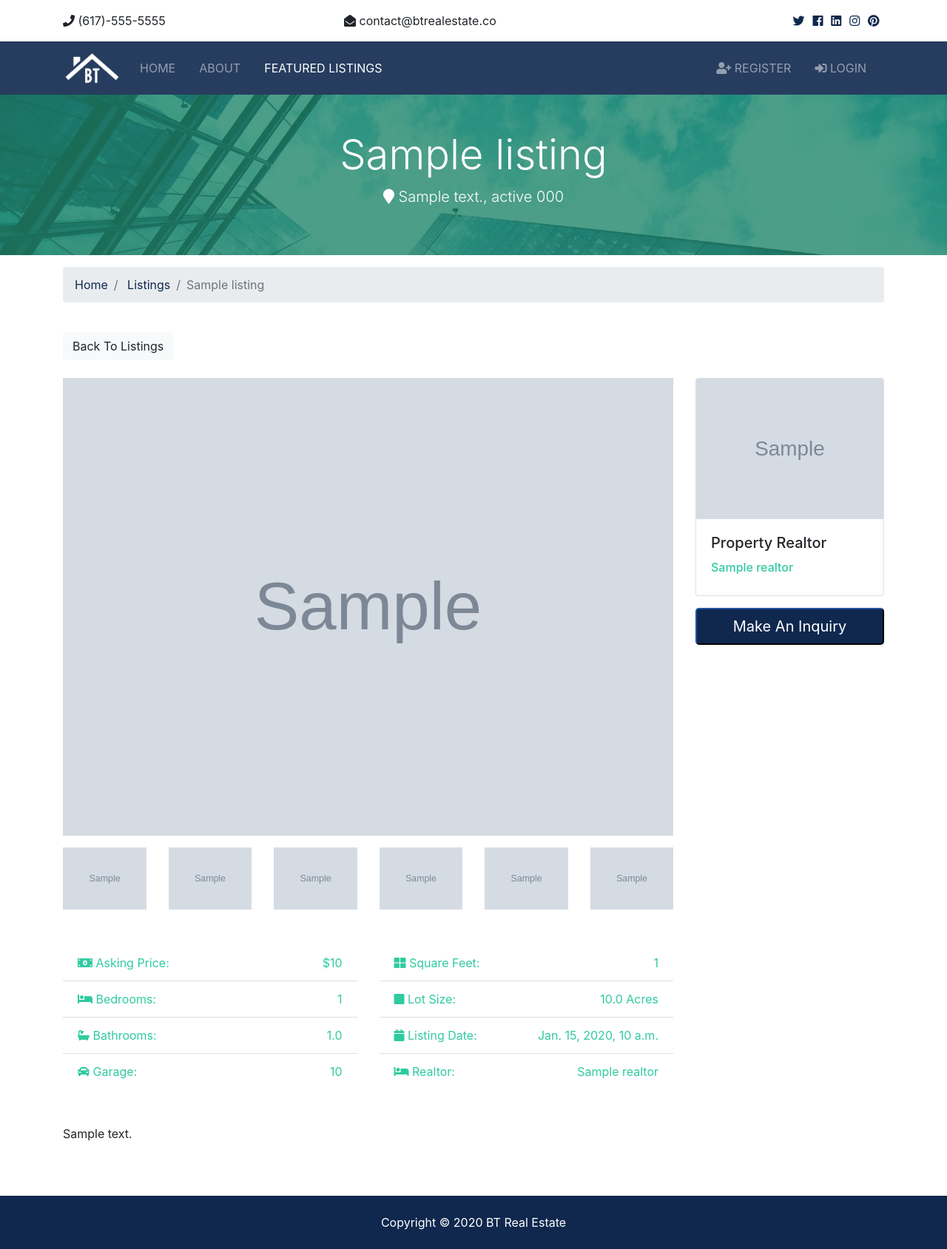
After one commit to mark-night/demo-django-realestate, a Django app: page /listings/1/ in a window 1280 px wide. The commit adds this page. Shown: the whole page at 74% size. Run offline with Django 3.2, Linux system fonts and the light colour scheme; tables that the repository leaves empty hold one stand-in row (values such as "Sample post"); grey boxes marked "Sample" are stand-in pictures; some libraries are stand-ins or nearby versions.

Commit message:
recontructed project to make it more modulized.

```diff
--- /dev/null
+++ b/apps/listings/templates/listings/listing.html
@@ -0,0 +1,161 @@
+{% extends 'btre/base.html' %}
+{% load humanize %}
+{% block content %}
+<section id="showcase-inner" class="py-5 text-white">
+  <div class="container">
+    <div class="row text-center">
+      <div class="col-md-12">
+        <h1 class="display-4">{{ listing.title }}</h1>
+        <p class="lead">
+          <i class="fas fa-map-marker"></i> {{ listing.address }}, {{ listing.state }} {{ listing.zipcode }}</p>
+      </div>
+    </div>
+  </div>
+</section>
+
+<!-- Breadcrumb -->
+<section id="bc" class="mt-3">
+  <div class="container">
+    <nav>
+      <ol class="breadcrumb">
+        <li class="breadcrumb-item">
+          <a href="{% url 'index' %}">Home</a>
+        </li>
+        <li class="breadcrumb-item">
+          <a href="{% url 'listings' %}">Listings</a>
+        </li>
+        <li class="breadcrumb-item active">{{ listing.title }}</li>
+      </ol>
+    </nav>
+  </div>
+</section>
+
+<!-- Listing -->
+<section id="listing" class="py-4">
+  <div class="container">
+    <a href="{% url 'listings' %}" class="btn btn-light mb-4">Back To Listings</a>
+    <div class="row">
+      <div class="col-md-9">
+        <!-- Home Main Image -->
+        <img src="{{ listing.photo_main.url }}" alt="" class="img-main img-fluid mb-3">
+        <!-- Thumbnails -->
+        <div class="row mb-5 thumbs">
+          {% for photo in photos %}
+          {% if photo %}
+          <div class="col-md-2">
+            <a href="{{ photo.url }}" data-lightbox="home-images">
+              <img src="{{ photo.url }}" alt="" class="img-fluid">
+            </a>
+          </div>
+          {% endif %}
+          {% endfor %}
+        </div>
+        <!-- Fields -->
+        <div class="row mb-5 fields">
+          <div class="col-md-6">
+            <ul class="list-group list-group-flush">
+              <li class="list-group-item text-secondary">
+                <i class="fas fa-money-bill-alt"></i> Asking Price:
+                <span class="float-right">${{ listing.price | intcomma }}</span>
+              </li>
+              <li class="list-group-item text-secondary">
+                <i class="fas fa-bed"></i> Bedrooms:
+                <span class="float-right">{{ listing.bedrooms }}</span>
+              </li>
+              <li class="list-group-item text-secondary">
+                <i class="fas fa-bath"></i> Bathrooms:
+                <span class="float-right">{{ listing.bathrooms }}</span>
+              </li>
+              <li class="list-group-item text-secondary">
+                <i class="fas fa-car"></i> Garage:
+                <span class="float-right">{{ listing.garage }}
+                </span>
+              </li>
+            </ul>
+          </div>
+          <div class="col-md-6">
+            <ul class="list-group list-group-flush">
+              <li class="list-group-item text-secondary">
+                <i class="fas fa-th-large"></i> Square Feet:
+                <span class="float-right">{{ listing.sqft | intcomma }}</span>
+              </li>
+              <li class="list-group-item text-secondary">
+                <i class="fas fa-square"></i> Lot Size:
+                <span class="float-right">{{ listing.lot_size }} Acres
+                </span>
+              </li>
+              <li class="list-group-item text-secondary">
+                <i class="fas fa-calendar"></i> Listing Date:
+                <span class="float-right">{{ listing.list_date }}</span>
+              </li>
+              <li class="list-group-item text-secondary">
+                <i class="fas fa-bed"></i> Realtor:
+                <span class="float-right">{{ listing.realtor }}
+                </span>
+              </li>
+            </ul>
+          </div>
+        </div>
+
+        <!-- Description -->
+        <div class="row mb-5">
+          <div class="col-md-12">
+            {{ listing.description }}
+          </div>
+        </div>
+      </div>
+      <div class="col-md-3">
+        <div class="card mb-3">
+          <img class="card-img-top" src="{{ listing.realtor.photo.url }}" alt="">
+          <div class="card-body">
+            <h5 class="card-title">Property Realtor</h5>
+            <h6 class="text-secondary">{{ listing.realtor }}</h6>
+          </div>
+        </div>
+        <button class="btn-primary btn-block btn-lg" data-toggle="modal" data-target="#inquiryModal">Make An
+          Inquiry</button>
+      </div>
+    </div>
+  </div>
+</section>
+
+<!-- Inquiry Modal -->
+<div class="modal fade" id="inquiryModal" role="dialog">
+  <div class="modal-dialog">
+    <div class="modal-content">
+      <div class="modal-header">
+        <h5 class="modal-title" id="inquiryModalLabel">Make An Inquiry</h5>
+        <button type="button" class="close" data-dismiss="modal">
+          <span>&times;</span>
+        </button>
+      </div>
+      <div class="modal-body">
+        <form>
+          <div class="form-group">
+            <label for="property_name" class="col-form-label">Property:</label>
+            <input type="text" name="listing" class="form-control" value="{{ listing.title }}" disabled>
+          </div>
+          <div class="form-group">
+            <label for="name" class="col-form-label">Name:</label>
+            <input type="text" name="name" class="form-control" required>
+          </div>
+          <div class="form-group">
+            <label for="email" class="col-form-label">Email:</label>
+            <input type="email" name="email" class="form-control" required>
+          </div>
+          <div class="form-group">
+            <label for="phone" class="col-form-label">Phone:</label>
+            <input type="text" name="phone" class="form-control">
+          </div>
+          <div class="form-group">
+            <label for="message" class="col-form-label">Message:</label>
+            <textarea name="message" class="form-control"></textarea>
+          </div>
+          <hr>
+          <input type="submit" value="Send" class="btn btn-block btn-secondary">
+        </form>
+      </div>
+    </div>
+  </div>
+</div>
+{% endblock content %}
--- a/templates/listings/listings.html
+++ b/apps/listings/templates/listings/listings.html
@@ -1,4 +1,4 @@
-{% extends 'base.html' %}
+{% extends 'btre/base.html' %}
 {% load humanize %}
 {% block content %}
 <section id="showcase-inner" class="py-5 text-white">
--- a/templates/listings/search.html
+++ b/apps/listings/templates/listings/search.html
@@ -1,4 +1,4 @@
-{% extends 'base.html' %}
+{% extends 'btre/base.html' %}
 
 {% block content %}
 <h1>SEARCH</h1>
--- a/apps/listings/urls.py
+++ b/apps/listings/urls.py
@@ -3,6 +3,6 @@ from . import views
 
 urlpatterns = [
     path('', views.index, name='listings'),
-    path('<int:listing_id>', views.listing, name='listing'),
+    path('<int:listing_id>/', views.listing, name='listing'),
     path('search/', views.search, name='search'),
 ]
--- a/apps/listings/views.py
+++ b/apps/listings/views.py
@@ -1,4 +1,4 @@
-from django.shortcuts import render
+from django.shortcuts import render, get_object_or_404
 from django.core.paginator import Paginator
 from .models import Listing
 
@@ -14,7 +14,10 @@ def index(req):
 
 
 def listing(req, listing_id):
-    return render(req, 'listings/listing.html')
+    listing = get_object_or_404(Listing, pk=listing_id)
+    photos = [getattr(listing, f'photo_{str(x + 1)}')
+              for x in range(6)]
+    return render(req, 'listings/listing.html', {'listing': listing, 'photos': photos})
 
 
 def search(req):
--- a/templates/pages/about.html
+++ b/apps/pages/templates/pages/about.html
@@ -1,4 +1,4 @@
-{% extends 'base.html' %}
+{% extends 'btre/base.html' %}
 {% load static %}
 
 {% block content %}
--- a/templates/pages/index.html
+++ b/apps/pages/templates/pages/index.html
@@ -1,4 +1,4 @@
-{% extends 'base.html' %}
+{% extends 'btre/base.html' %}
 {% load static %}
 {% load humanize %}
 {% block content %}
--- a/templates/base.html
+++ b/btre/templates/btre/base.html
@@ -18,14 +18,14 @@
 
 <body>
   {% comment %} Top Bar {% endcomment %}
-  {% include 'partials/_topbar.html' %}
+  {% include 'btre/partials/_topbar.html' %}
   {% comment %} Nav Bar {% endcomment %}
-  {% include 'partials/_navbar.html' %}
+  {% include 'btre/partials/_navbar.html' %}
 
   {% block content %}{% endblock content %}
 
   {% comment %} Footer {% endcomment %}
-  {% include 'partials/_footer.html' %}
+  {% include 'btre/partials/_footer.html' %}
 
   <script src="{% static 'js/jquery-3.3.1.min.js' %}"></script>
   <script src="{% static 'js/bootstrap.bundle.min.js' %}"></script>
--- /dev/null
+++ b/listings_bk.csv
@@ -0,0 +1,6 @@
+1,45 Drivewood Circle,45 Drivewood Circle,Norwood,MA,02062,"Lorem ipsum dolor sit amet consectetur adipisicing elit. Mollitia recusandae esse reiciendis officia omnis non rerum dicta cupiditate nostrum molestias deserunt aut minus inventore animi atque, consequuntur ad fugit. Possimus culpa blanditiis repellendus ipsa similique ullam, natus error dolor harum.",490000,3,2.0,2,3200,2.5,photos/2020/07/07/home-1.jpg,photos/2020/07/07/home-inside-1.jpg,photos/2020/07/07/home-inside-2.jpg,photos/2020/07/07/home-inside-3.jpg,photos/2020/07/07/home-inside-4.jpg,photos/2020/07/07/home-inside-5.jpg,photos/2020/07/07/home-inside-6.jpg,t,2020-06-16 20:45:25-07,1
+2,18 Jefferson,18 Jefferson,Woburn,MA,12345,"nibh. Integer vulputate accumsan elit, a tristique tellus mollis ut. Duis sollicitudin vestibulum dapibus. Donec pharetra sagittis tristique. Praesent sit amet rhoncus arcu. Pellentesque vulputate, ex sed pulvinar vulputate, arcu tortor bibendum est, sed ornare tortor nunc vel justo. Quisque sem orci, commodo non urna euismod, cursus cursus nibh. Nunc ullamcorper pharetra lectus, in fermentum elit auctor vitae. Maecenas turpis tortor, lobortis vel leo sit amet, dapibus eleifend lorem. Donec in sodales dui, id bibendum diam. Sed semper, urna eget gravida malesuada, ante nisl gravida felis, vel luctus libero lorem sit amet enim. Nam imperdiet, magna sit amet finibus viverra, velit risus pharetra nibh, nec placer",420000,4,3.0,2,3400,3.0,photos/2020/07/07/home-2.jpg,photos/2020/07/07/home-inside-1_kXjGuou.jpg,photos/2020/07/07/home-inside-2_lBchrvA.jpg,photos/2020/07/07/home-inside-3_RLLjfA1.jpg,photos/2020/07/07/home-inside-4_TOsLfhA.jpg,photos/2020/07/07/home-inside-5_VMyQmZ5.jpg,photos/2020/07/07/home-inside-6_oO5qMBK.jpg,t,2020-06-30 20:50:59-07,2
+3,50 Main St.,50 Main St,Somecity,MA,23456,"nibh. Integer vulputate accumsan elit, a tristique tellus mollis ut. Duis sollicitudin vestibulum dapibus. Donec pharetra sagittis tristique. Praesent sit amet rhoncus arcu. Pellentesque vulputate, ex sed pulvinar vulputate, arcu tortor bibendum est, sed ornare tortor nunc vel justo. Quisque sem orci, commodo non urna euismod, cursus cursus nibh. Nunc ullamcorper pharetra lectus, in fermentum elit auctor vitae. Maecenas turpis tortor, lobortis vel leo sit amet, dapibus eleifend lorem. Donec in sodales dui, id bibendum diam. Sed semper, urna eget gravida malesuada, ante nisl gravida felis, vel luctus libero lorem sit amet enim. Nam imperdiet, magna sit amet finibus viverra, velit risus pharetra nibh, nec placer",390000,3,2.5,1,2900,2.0,photos/2020/07/07/home-3.jpg,photos/2020/07/07/home-inside-1_qagNi0x.jpg,photos/2020/07/07/home-inside-2_JOcfpYs.jpg,photos/2020/07/07/home-inside-3_HfSipH3.jpg,photos/2020/07/07/home-inside-4_b600VAL.jpg,photos/2020/07/07/home-inside-5_AGFkceM.jpg,photos/2020/07/07/home-inside-6_kz90hbZ.jpg,t,2020-06-28 20:53:05-07,3
+4,23 Jeffry,23 Jeffry,Somecity,NY,34567,"nibh. Integer vulputate accumsan elit, a tristique tellus mollis ut. Duis sollicitudin vestibulum dapibus. Donec pharetra sagittis tristique. Praesent sit amet rhoncus arcu. Pellentesque vulputate, ex sed pulvinar vulputate, arcu tortor bibendum est, sed ornare tortor nunc vel justo. Quisque sem orci, commodo non urna euismod, cursus cursus nibh. Nunc ullamcorper pharetra lectus, in fermentum elit auctor vitae. Maecenas turpis tortor, lobortis vel leo sit amet, dapibus eleifend lorem.",840000,4,4.0,2,2500,3.0,photos/2020/07/07/home-4.jpg,photos/2020/07/07/home-inside-1_3XSiVFE.jpg,photos/2020/07/07/home-inside-2_iq6BD5J.jpg,photos/2020/07/07/home-inside-3_5M81GnE.jpg,photos/2020/07/07/home-inside-5_Dvds2Yx.jpg,"","",t,2020-07-04 20:54:46-07,1
+6,123 Yale,123 Yale,Orange,CA,23476,"ibendum est, sed ornare tortor nunc vel justo. Quisque sem orci, commodo non urna euismod, cursus cursus nibh. Nunc ullamcorper pharetra lectus, in fermentum elit auctor vitae. Maecenas turpis tortor, lobortis vel leo sit amet, dapibus eleifend lorem. Donec in sodales dui, id bibendum diam. Sed semper, urna eget gravida malesuada, ante nisl gravida felis, vel luctus libero lorem sit amet enim. Nam imperdiet, magna sit amet finibus viverra, velit risus pharetra nibh, nec placer",650000,4,3.0,1,2600,3.2,photos/2020/07/07/home-6.jpg,photos/2020/07/07/home-inside-4_KxHp7Qk.jpg,photos/2020/07/07/home-inside-3_mKuwB7n.jpg,photos/2020/07/07/home-inside-2_VP3eCya.jpg,photos/2020/07/07/home-inside-1_M9J5f4E.jpg,photos/2020/07/07/home-inside-6_60TJiCW.jpg,photos/2020/07/07/home-inside-5_haUROhF.jpg,t,2020-07-02 20:57:25-07,1
+5,45698 Loopeast,45698 Loopeast,Citywhere,CA,94567,"nibh. Integer vulputate accumsan elit, a tristique tellus mollis ut. Duis sollicitudin vestibulum dapibus. Donec pharetra sagittis tristique. Praesent sit amet rhoncus arcu. Pellentesque vulputate, ex sed pulvinar vulputate, arcu tortor bibedales dui, id bibendum diam. Sed semper, urna eget gravida malesuada, ante nisl gravida felis, vel luctus libero lorem sit amet enim. Nam imperdiet, magna sit amet finibus viverra, velit risus pharetra nibh, nec placer",760000,3,3.0,2,2400,2.2,photos/2020/07/07/home-5.jpg,photos/2020/07/07/home-inside-6_DxjnjGv.jpg,photos/2020/07/07/home-inside-5_X8Kkdp4.jpg,photos/2020/07/07/home-inside-4_Ol9ost5.jpg,photos/2020/07/07/home-inside-2_Gc3Yw2c.jpg,photos/2020/07/07/home-inside-1_xHmrMjl.jpg,"",t,2020-07-06 20:56:04-07,2
--- /dev/null
+++ b/realtors_bk.csv
@@ -0,0 +1,3 @@
+2,Mark Hudson,photos/2020/07/07/mark.jpg,"tempor purus augue, eget eleifend elit commodo sit amet. Fusce magna orci, blandit quis ipsum et, rhoncus fermentum lectus. Curabitur fermentum lacus sed enim euismod, sit amet condimentum ante vestibulum. Etiam at est pulvinar, pretium metus quis, bibendum diam. Nunc ac justo tellus. Mauris magna dolor, fermentum eu leo vel, tempor pharetra lorem. Nam dignissim erat nec laoreet tincidunt. Maecenas feugiat cursus lorem eget porta.",333-333-3333,mark@btre.com,f,2019-10-15 20:42:34-07
+3,Jenny Johnson,photos/2020/07/07/jenny.jpg,"haretra lectus ornare, blandit neque non, vulputate libero. Ut fringilla et augue a suscipit. Donec dapibus blandit magna vitae dictum. Phasellus quis nisl risus. Proin non viverra ligula, dapibus vestibulum quam. Mauris lobortis turpis vitae nibh fringilla fringilla. Sed ut erat scelerisque, varius lorem at, cursus massa. Sed.",666-666-6666,jenny@btre.com,f,2020-06-30 20:43:32-07
+1,Kyle Brown,photos/2020/07/07/kyle.jpg,"Lorem ipsum dolor sit amet, consectetur adipiscing elit. Sed at molestie augue, id sollicitudin erat. Nullam porta nec tortor nec vulputate. Ut non nisi ac urna rutrum lobortis. Donec id congue purus. Sed in nunc ac purus sodales tempor. Vestibulum ante ipsum primis in faucibus orci luctus et ultrices posuere cubilia",555-555-5555,kyle@btre.com,t,2020-06-01 20:31:55-07
--- a/templates/listings/listing.html
+++ /dev/null
@@ -1,5 +0,0 @@
-{% extends 'base.html' %}
-
-{% block content %}
-<h1>LISTING</h1>
-{% endblock content %}
```
Also changed, not shown: btre/settings.py (+6 -4 lines), btre/templates/admin/base_site.html (renamed from templates/admin/base_site.html), btre/templates/btre/partials/_footer.html (renamed from templates/partials/_footer.html), btre/templates/btre/partials/_navbar.html (renamed from templates/partials/_navbar.html), btre/templates/btre/partials/_topbar.html (renamed from templates/partials/_topbar.html), db_backup.sql (added).
